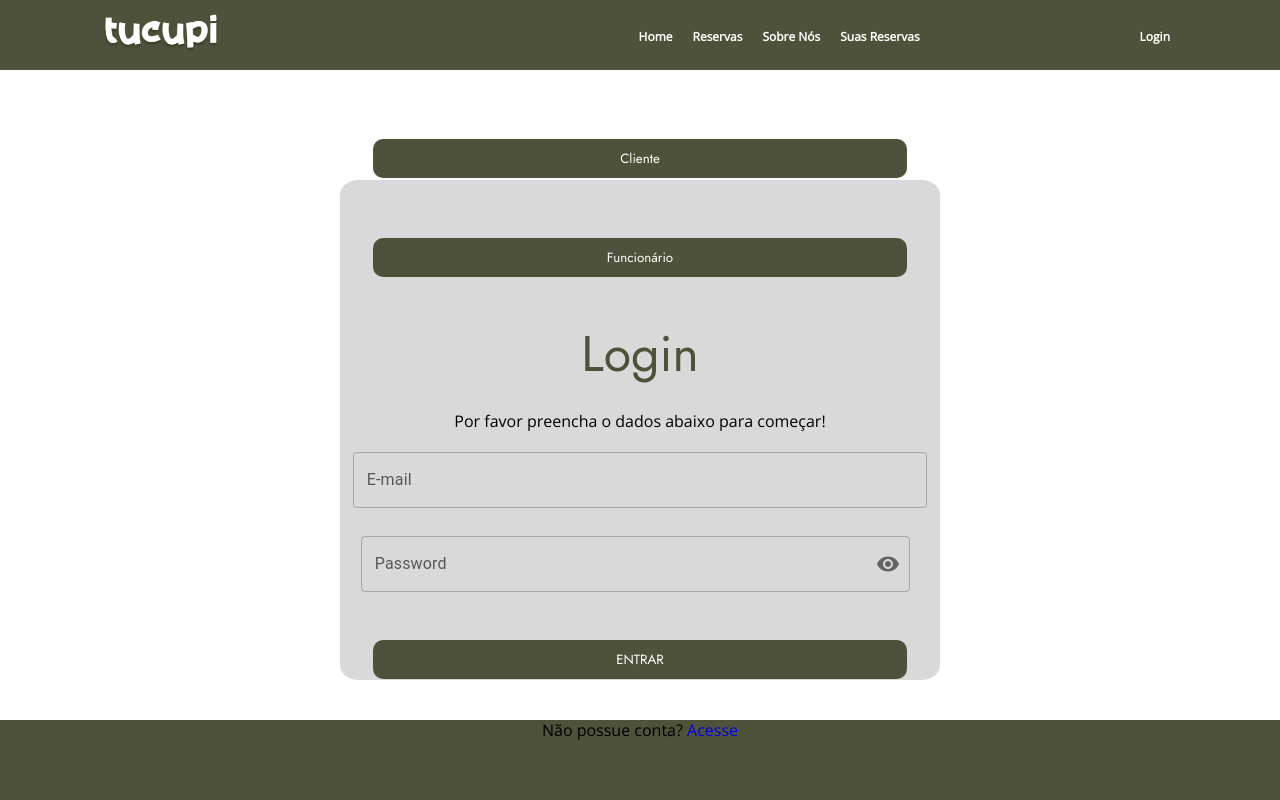
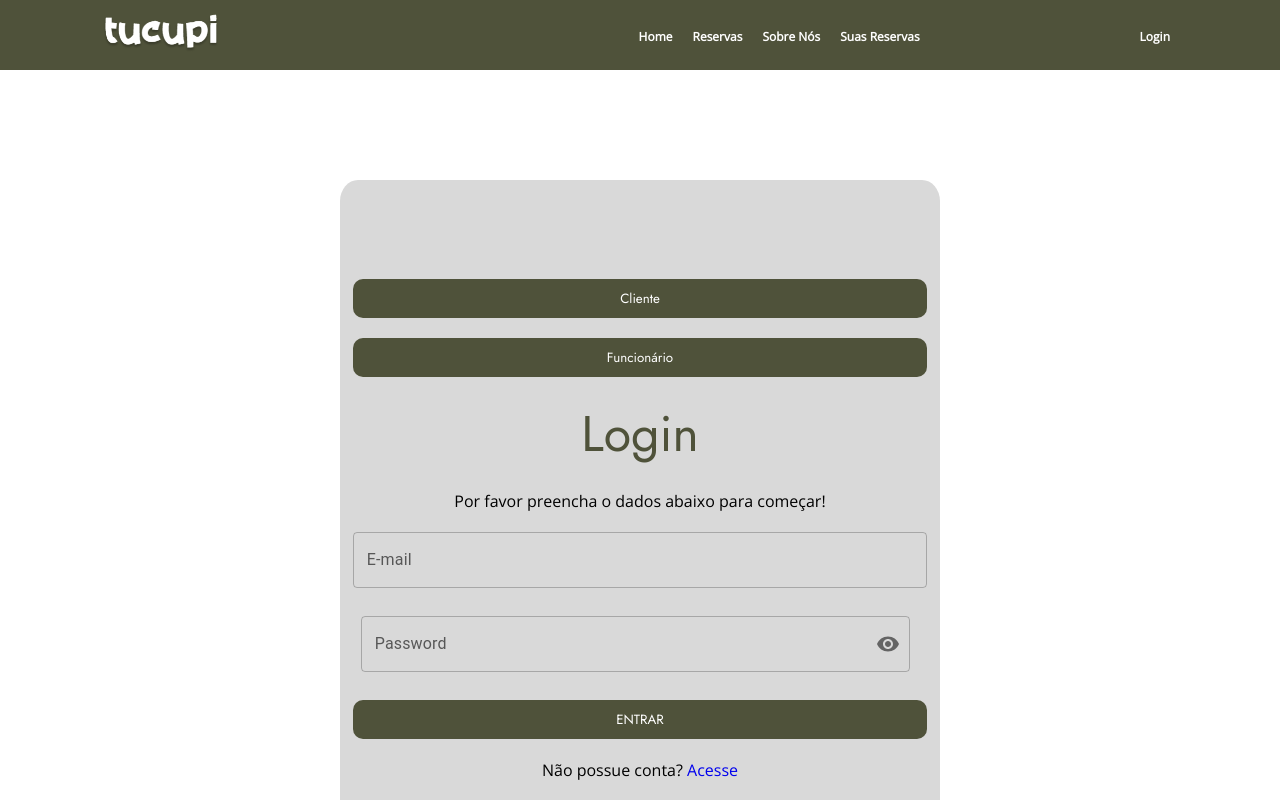
Before and after one commit to brendatondin/restauranteTucupi, a React (Vite) app: page /login in a window 1280 px wide. Shown: the top 800 px of the page. Built offline with nearby package versions, Linux system fonts and the light colour scheme; a web font is replaced by a local one.

Commit message:
lógica do alerta iniciado

```diff
--- a/src/styles/globalStyles.js
+++ b/src/styles/globalStyles.js
@@ -20,7 +20,6 @@ body,html{
 export const BtnPadrao = styled.button`
   background-color: #4f523a;
   padding: 10px 50px;
-  margin: 20px;
   cursor: pointer;
   box-shadow: (0px 4px 4px rgba(5, 5, 5, 0.5));
   border-radius: 10px;
@@ -71,7 +70,7 @@ export const ContainerPageLogin = styled.main`
   display: flex;
   flex-direction: row;
   justify-content: center;
-  height: 650px;
+  height: 900px;
   background-color: ${branco};
   background-position: center;
   background-size: cover;
@@ -86,7 +85,7 @@ export const ContainerForm = styled.form`
   margin-top: 110px;
   gap: 20px;
   background-color: ${gelo};
-  height: 500px;
+  height: 700px;
   width: 600px;
   border-radius: 3%;
 `;
```
